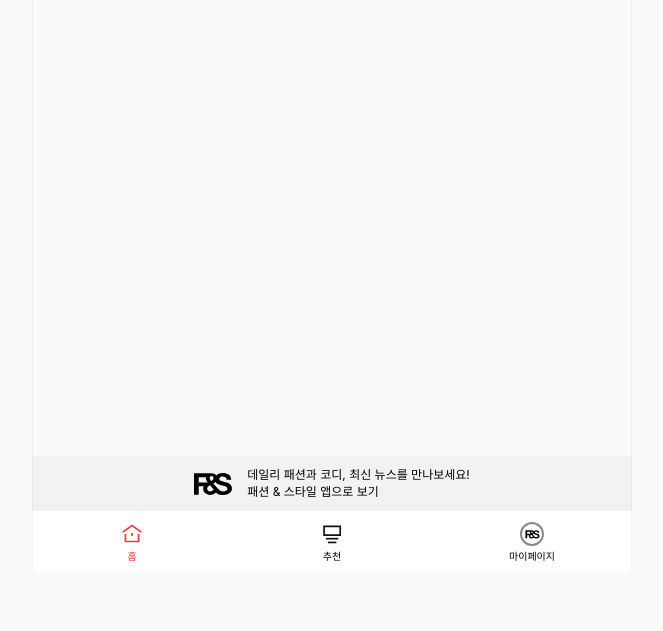
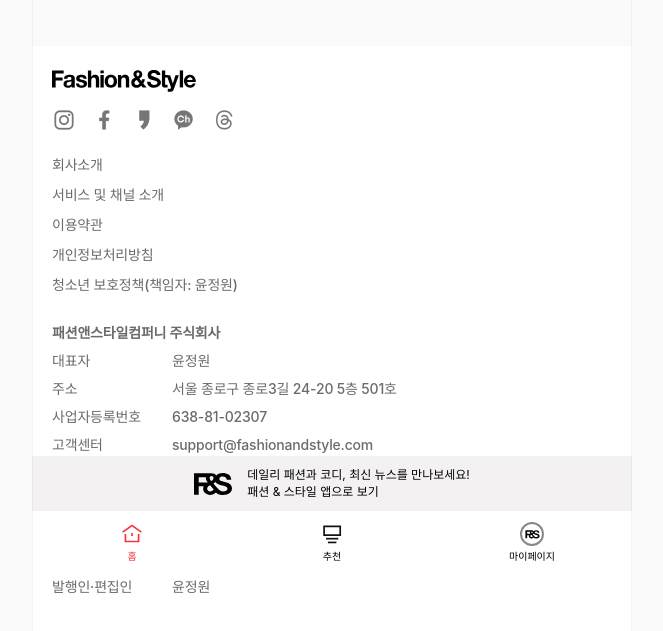
Before and after one commit to codeidea-korea/FNS_next, a Next.js app: page / in a window 1280 px wide. Shown: the part 229-860 px from the top of the page, without its empty margins (308-971 px from the left). Before the commit the page ends 800 px from the top, so only its background shows below. Built offline with nearby package versions, Linux system fonts and the light colour scheme; no server answers; a web font is replaced by a local one.

Commit message:
:hammer: 추가 요구 사항 반영 (footer, 랜딩레이아웃)

```diff
--- a/src/assets/css/common.css
+++ b/src/assets/css/common.css
@@ -226,6 +226,99 @@
   .appdown_box button {
     font-size: 10px;
   }
+}
+
+/* #=========================================#
+        FOOTER
+#=========================================# */
+.footer {
+  position: relative;
+  z-index: 50;
+  padding: 24px 20px 130px;
+  background-color: #fff;
+}
+.footer .fnb {
+  display: block;
+}
+.footer .fnb .sns_link {
+  display: flex;
+  gap: 16px;
+  margin-top: 12px;
+}
+.footer .fnb .right_link {
+  display: flex;
+  align-items: flex-start;
+  gap: 2px;
+  margin-top: 14px;
+  flex-direction: column;
+}
+.footer .fnb .right_link a {
+  font-size: 14px;
+  font-weight: 500;
+  line-height: 200%;
+  letter-spacing: -0.21px;
+  color: #6b6b6b;
+}
+.footer .fnb .right_link .cs_btn {
+  position: relative;
+}
+.footer .fnb .right_link .cs_btn a {
+  display: flex;
+  align-items: center;
+  gap: 8px;
+}
+.footer .fnb .right_link .cs_btn a.on img {
+  -webkit-transform: rotate(180deg);
+  -moz-transform: rotate(180deg);
+  -o-transform: rotate(180deg);
+  transform: rotate(180deg);
+}
+.footer .fnb .right_link .cs_btn p {
+  display: none;
+  position: absolute;
+  left: 0;
+  top: 100%;
+  padding: 5px;
+  border: 1px solid #ababab;
+  text-align: left;
+  font-size: 14px;
+  font-weight: 600;
+  line-height: 150%;
+  letter-spacing: -0.21px;
+  color: #6b6b6b;
+  white-space: nowrap;
+  background-color: #f6f6f6;
+}
+.footer .address {
+  margin-top: 20px;
+  color: #6b6b6b;
+  font-size: 14px;
+  font-weight: 500;
+  line-height: 200%;
+  letter-spacing: -0.18px;
+}
+.footer .address > p {
+  font-weight: 700;
+}
+.footer .address ul {
+  display: block;
+  width: 620px;
+  max-width: 100%;
+}
+.footer .address ul li:nth-of-type(2) {
+  margin-bottom: 30px;
+}
+.footer .address ul li p {
+  display: flex;
+}
+.footer .address ul li span {
+  white-space: unset;
+}
+.footer .address ul li span:first-of-type {
+  width: 120px;
+}
+.footer .address ul li span:last-of-type {
+  width: calc(100% - 120px);
 }
 
 /* ------------------------------------------------------------
--- a/src/layout/BaseLayout.jsx
+++ b/src/layout/BaseLayout.jsx
@@ -5,6 +5,7 @@
 import Quickmenu from "@/page/common/Quickmenu";
 import { usePathname } from "next/navigation";
 import { GlobalContext } from "@/context/GlobalContext";
+import Footer from "@/page/common/Footer";
 
 const BaseLayout = (props) => {
   const { gnbs } = useContext(GlobalContext);
@@ -70,6 +71,7 @@
       />
       {props.children}
       <Quickmenu />
+      <Footer />
     </>
   );
 };
--- a/src/layout/LandingLayout.jsx
+++ b/src/layout/LandingLayout.jsx
@@ -115,7 +115,7 @@
         <div
           id="landing"
           className={
-            pathname === "/about" || pathname === "/landing" ? "about" : ""
+            pathname === "/about" || pathname === "/app" ? "about" : ""
           }
         >
           <header>
@@ -313,7 +313,7 @@
                 </div>
                 <div className="right_link">
                   <Link href="/about">회사소개</Link>
-                  <Link href="/landing">서비스및채널소개</Link>
+                  <Link href="/app">서비스 및 채널 소개</Link>
                   <Link href="/service">이용약관</Link>
                   <Link href="/privacy">개인정보처리방침</Link>
                   <Link href="/protection">
--- /dev/null
+++ b/src/page/common/Footer.jsx
@@ -0,0 +1,110 @@
+import React from "react";
+import Link from "next/link";
+
+const Footer = () => {
+  return (
+    <div className="footer">
+      <div className="inner">
+        <div className="fnb">
+          <div className="left_box">
+            <img src="/img/landing/full_logo.svg" width="144" alt="" />
+            <div className="sns_link">
+              <a
+                href="https://www.instagram.com/fashionandstyle.official/"
+                target="_blank"
+              >
+                <img
+                  src="/img/landing/sns_insta.png"
+                  width="24"
+                  alt="인스타그램"
+                />
+              </a>
+              <a
+                href="https://www.facebook.com/fashionstylepage"
+                target="_blank"
+              >
+                <img
+                  src="/img/landing/sns_face.png"
+                  width="24"
+                  alt="페이스북"
+                />
+              </a>
+              <a href="https://story.kakao.com/ch/fashionstyle" target="_blank">
+                <img
+                  src="/img/landing/sns_link.png"
+                  width="24"
+                  alt="카카오스토리"
+                />
+              </a>
+              <a href="http://pf.kakao.com/_vfdPl" target="_blank">
+                <img
+                  src="/img/landing/sns_kakao.png"
+                  width="24"
+                  alt="카카오톡채널"
+                />
+              </a>
+              <a
+                href="https://www.threads.net/@fashionandstyle.official"
+                target="_blank"
+              >
+                <img src="/img/landing/sns_email.png" width="24" alt="스레드" />
+              </a>
+            </div>
+          </div>
+          <div className="right_link">
+            <Link href="/about">회사소개</Link>
+            <Link href="/app">서비스 및 채널 소개</Link>
+            <Link href="/service">이용약관</Link>
+            <Link href="/privacy">개인정보처리방침</Link>
+            <Link href="/protection">청소년 보호정책(책임자: 윤정원)</Link>
+          </div>
+        </div>
+        <div className="address">
+          <p>패션앤스타일컴퍼니 주식회사</p>
+          <ul>
+            <li>
+              <p>
+                <span>대표자</span>
+                <span>윤정원</span>
+              </p>
+              <p>
+                <span>주소</span>
+                <span>서울 종로구 종로3길 24-20 5층 501호</span>
+              </p>
+              <p>
+                <span>사업자등록번호</span>
+                <span>638-81-02307</span>
+              </p>
+            </li>
+            <li>
+              <p>
+                <span>고객센터</span>
+                <span>
+                  support@fashionandstyle.com
+                  <br />
+                  1533-6248
+                </span>
+              </p>
+            </li>
+            <li>
+              <p>
+                <span>인터넷신문등록번호</span>
+                <span>서울 아54253</span>
+              </p>
+              <p>
+                <span>등록일자</span>
+                <span>2022년 5월 4일</span>
+              </p>
+              <p>
+                <span>발행인·편집인</span>
+                <span>윤정원</span>
+              </p>
+            </li>
+          </ul>
+        </div>
+      </div>
+    </div>
+  );
+};
+
+export default Footer;
```
Also changed, not shown: src/app/app/page.tsx (renamed from src/app/landing/page.tsx), 1 other file (tests, documents, lock files or other folders).
